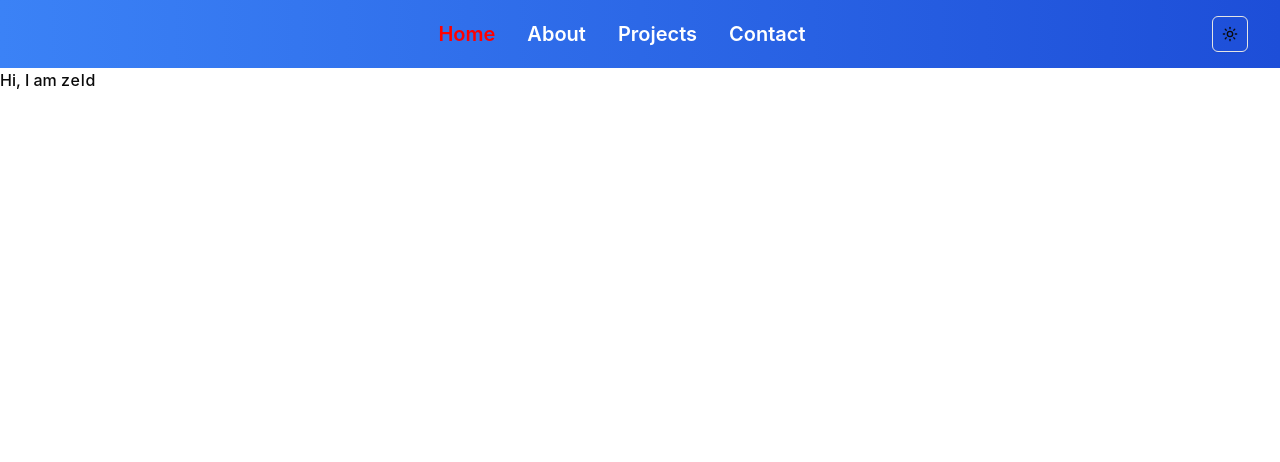
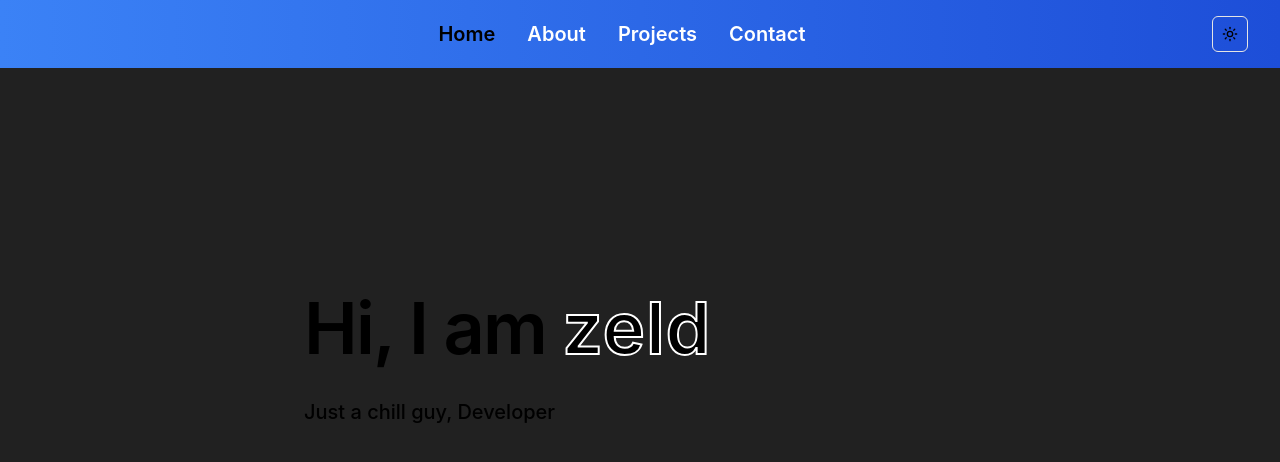
Before and after one commit to devzeld/zeld, a Next.js app: page / in a window 1280 px wide. Shown: the top 462 px of the page. Built offline with nearby package versions, Linux system fonts and the light colour scheme.

Commit message:
Refactor global styles, update header layout, and remove unused components; enhance typewriter effect with text border

```diff
--- a/app/globals.css
+++ b/app/globals.css
@@ -78,14 +78,27 @@
 }
 
 .active{
-  color: red;
+  color: black;
 }
 
+.text-border{
+  -webkit-text-fill-color: #000;
+  -webkit-text-stroke: #fff 2px;
+}
+
+.text-border {
+  -webkit-text-fill-color: #000;
+  -webkit-text-stroke: #fff 2px;
+  @variant dark {
+    -webkit-text-fill-color: #fff;
+    -webkit-text-stroke: #000 2px;
+  }
+}
 
 
 @layer base {
   :root {
-    --background: 0 0% 100%;
+    --background: #212121;
     --foreground: 0 0% 3.9%;
     --card: 0 0% 100%;
     --card-foreground: 0 0% 3.9%;
@@ -112,7 +125,7 @@
     --radius: 0.5rem;
   }
   .dark {
-    --background: 0 0% 3.9%;
+    --background: #212121;
     --foreground: 0 0% 98%;
     --card: 0 0% 3.9%;
     --card-foreground: 0 0% 98%;
--- a/app/page.tsx
+++ b/app/page.tsx
@@ -1,14 +1,44 @@
 import TypeWriter from "@/components/type-writer";
-import Hero from "@/components/hero";
 
 export default function Home() {
   return (
     <section>
-      <Hero>
-        <h1>
-          Hi, I am <TypeWriter text="zeld" delay={200} />
-        </h1>
-      </Hero>
+      <div className="relative isolate px-6 lg:px-8">
+        <div
+          aria-hidden="true"
+          className="absolute inset-x-0 -top-40 -z-10 transform-gpu overflow-hidden blur-3xl sm:-top-80"
+        >
+          <div
+            style={{
+              clipPath:
+                "polygon(74.1% 44.1%, 100% 61.6%, 97.5% 26.9%, 85.5% 0.1%, 80.7% 2%, 72.5% 32.5%, 60.2% 62.4%, 52.4% 68.1%, 47.5% 58.3%, 45.2% 34.5%, 27.5% 76.7%, 0.1% 64.9%, 17.9% 100%, 27.6% 76.8%, 76.1% 97.7%, 74.1% 44.1%)",
+            }}
+            className="relative left-[calc(50%-11rem)] aspect-1155/678 w-[36.125rem] -translate-x-1/2 rotate-[30deg] bg-linear-to-tr from-[#ff80b5] to-[#9089fc] opacity-30 sm:left-[calc(50%-30rem)] sm:w-[72.1875rem]"
+          />
+        </div>
+        <div className="mx-auto max-w-2xl py-32 sm:py-48 lg:py-56">
+          <div className="text-left">
+            <h1 className="text-5xl font-semibold tracking-tight text-balance  sm:text-7xl">
+              Hi, I am <TypeWriter text="zeld" delay={300} />
+            </h1>
+            <p className="mt-8 text-lg font-medium text-pretty sm:text-xl/8">
+              Just a chill guy, <span>Developer</span>
+            </p>
+          </div>
+        </div>
+        <div
+          aria-hidden="true"
+          className="absolute inset-x-0 top-[calc(100%-13rem)] -z-10 transform-gpu overflow-hidden blur-3xl sm:top-[calc(100%-30rem)]"
+        >
+          <div
+            style={{
+              clipPath:
+                "polygon(74.1% 44.1%, 100% 61.6%, 97.5% 26.9%, 85.5% 0.1%, 80.7% 2%, 72.5% 32.5%, 60.2% 62.4%, 52.4% 68.1%, 47.5% 58.3%, 45.2% 34.5%, 27.5% 76.7%, 0.1% 64.9%, 17.9% 100%, 27.6% 76.8%, 76.1% 97.7%, 74.1% 44.1%)",
+            }}
+            className="relative left-[calc(50%+3rem)] aspect-1155/678 w-[36.125rem] -translate-x-1/2 bg-linear-to-tr from-[#ff80b5] to-[#9089fc] opacity-30 sm:left-[calc(50%+36rem)] sm:w-[72.1875rem]"
+          />
+        </div>
+      </div>
     </section>
   );
 }
--- a/app/threejs/layout.tsx
+++ /dev/null
@@ -1,18 +0,0 @@
-import type { Metadata } from "next";
-
-export const metadata: Metadata = {
-  title: "ThreeJS",
-  description: "Generated by create next app",
-};
-
-export default function NestedLayout({
-  children
-}: Readonly<{
-  children: React.ReactNode;
-}>) {
-  return (
-    <main>
-        {children}
-    </main>
-  );
-}
--- a/app/threejs/page.tsx
+++ /dev/null
@@ -1,39 +0,0 @@
-"use client";
-
-import React, { useRef, useEffect } from "react";
-import * as THREE from "three";
-
-export default function ThreeScene() {
-  const containerRef = useRef<HTMLDivElement>(null);
-  useEffect(() => {
-    if (typeof window !== "undefined") {
-      const scene = new THREE.Scene();
-      const camera = new THREE.PerspectiveCamera(
-        75,
-        window.innerWidth / window.innerHeight,
-        0.1,
-        1000
-      );
-      const renderer = new THREE.WebGLRenderer();
-      renderer.setSize(window.innerWidth, window.innerHeight);
-      containerRef.current?.appendChild(renderer.domElement);
-      camera.position.z = 5;
-
-      const geometry = new THREE.CylinderGeometry();
-      const material = new THREE.MeshBasicMaterial({ color: 0xffffff });
-      const cube = new THREE.Mesh(geometry, material);
-      scene.add(cube);
-
-
-      const renderScene = () => {
-        cube.rotation.x += 0.01;
-        cube.rotation.y += 0.01;
-        renderer.render(scene, camera);
-        requestAnimationFrame(renderScene);
-      };
-
-      renderScene();
-    }
-  }, []);
-  return <div ref={containerRef} />;
-}
--- a/components/header.tsx
+++ b/components/header.tsx
@@ -18,8 +18,9 @@ export default function Header() {
 
   return (
     /*header = bg-gradient-to-r from-blue-500 to-blue-700*/
-    <header className="flex justify-between items-center py-4 px-8 bg-gradient-to-r from-blue-500 to-blue-700">
-      <div></div>
+    <header className="sticky top-0 ">
+      <div className="flex justify-between items-center py-4 px-8 bg-gradient-to-r from-blue-500 to-blue-700">
+      <div className="logo"></div>
       <nav className="flex text-align-center">
         <ul className="flex space-x-8 content-center font-semibold text-xl">
           <li
@@ -57,6 +58,7 @@ export default function Header() {
       <div className="flex justify-end">
         <ModeToggle />
       </div>
+      </div>
     </header>
   );
 }
--- a/components/hero.tsx
+++ /dev/null
@@ -1,6 +0,0 @@
-import React from "react";
-import { motion } from "framer-motion";
-
-export default function Hero({ children }: { children: React.ReactNode }) {
-  return <div className="hero">{children}</div>;
-}
--- a/components/type-writer.tsx
+++ b/components/type-writer.tsx
@@ -23,5 +23,5 @@ export default function TypeWriter({
     }
   }, [currentIndex, delay, text]);
 
-  return <span className="typewriter">{currentText}</span>;
+  return <span className="typewriter text-border">{currentText}</span>;
 }
--- a/package.json
+++ b/package.json
@@ -16,14 +16,12 @@
     "react-dom": "^19.0.0",
     "react-icons": "^5.4.0",
     "tailwind-merge": "^3.0.2",
-    "tailwindcss-animate": "^1.0.7",
-    "three": "^0.173.0"
+    "tailwindcss-animate": "^1.0.7"
   },
   "devDependencies": {
     "@types/node": "^20",
     "@types/react": "^19",
     "@types/react-dom": "^19",
-    "@types/three": "^0.173.0",
     "postcss": "^8",
     "tailwindcss": "^3.4.1",
     "typescript": "^5"
--- a/tailwind.config.ts
+++ b/tailwind.config.ts
@@ -10,8 +10,8 @@ export default {
   theme: {
   	extend: {
   		colors: {
-  			background: 'hsl(var(--background))',
-  			foreground: 'hsl(var(--foreground))',
+  			background: 'var(--background)',
+  			foreground: 'var(--foreground)',
   			card: {
   				DEFAULT: 'hsl(var(--card))',
   				foreground: 'hsl(var(--card-foreground))'
```
